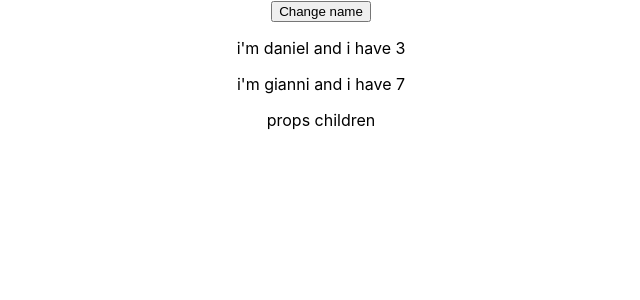
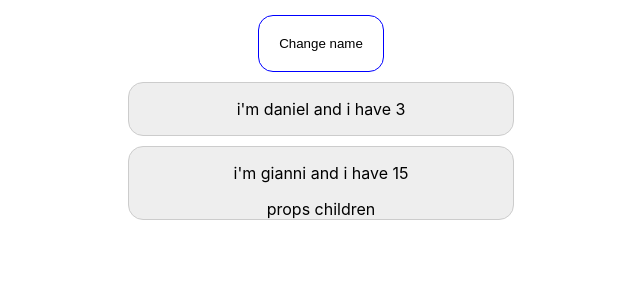
Before and after one commit to aquinodaniel1994/react-repo, a React (Create React App) app: page / in a window 1280 px wide. Shown: the top 300 px of the page, without its empty margins (319-959 px from the left). Built offline with nearby package versions, Linux system fonts and the light colour scheme.

Commit message:
adding component style and inline style

```diff
--- a/src/App.js
+++ b/src/App.js
@@ -19,11 +19,19 @@ class App extends Component {
   }
 
   render() {
+    const style = {
+      backgroundColor: "white",
+      border: "1px solid blue",
+      borderRadius: "15px",
+      padding: "20px",
+      marginTop: "15px",
+      cursor: "pointer"
+    }
     return (
       <div className="App">
-        <button onClick={this.changeName.bind(this, "bottone")}>Change name</button>
+        <button style={style} onClick={this.changeName.bind(this, "bottone")}>Change name</button>
         <Person click={this.changeName.bind(this,"muller")} name={this.state.person[0].name} age={Math.floor(Math.random() * 25)} />
-        <Person name={this.state.person[1].name} age={Math.floor(Math.random() * 25)}> props children </Person>
+        <Person name={this.state.person[1].name} age={15}> props children </Person>
       </div>
     );
   }
--- /dev/null
+++ b/src/Person/Person.css
@@ -0,0 +1,9 @@
+.Person {
+    width: 30%;
+    margin: auto;
+    margin-top: 10px;
+    background-color: #eee;
+    border: 1px solid #ccc;
+    border-radius: 15px;
+    text-align: center;
+}
--- a/src/Person/Person.js
+++ b/src/Person/Person.js
@@ -1,8 +1,8 @@
 import React from 'react';
-
+import './Person.css';
 const person = (props) => {
     return (
-        <div>
+        <div className="Person">
             <p onClick={props.click}>i'm {props.name} and i have {props.age}</p>
             <span>{props.children}</span>
         </div>
```
